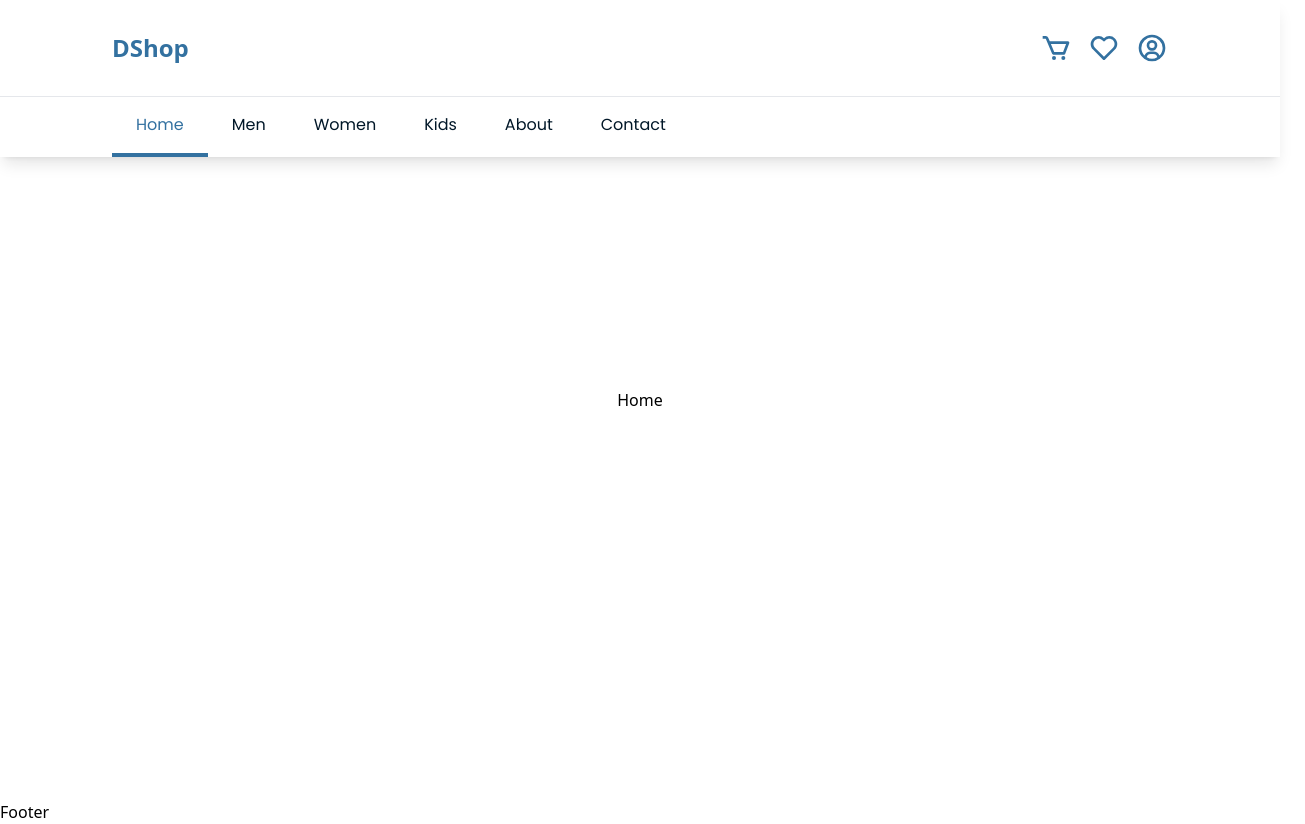
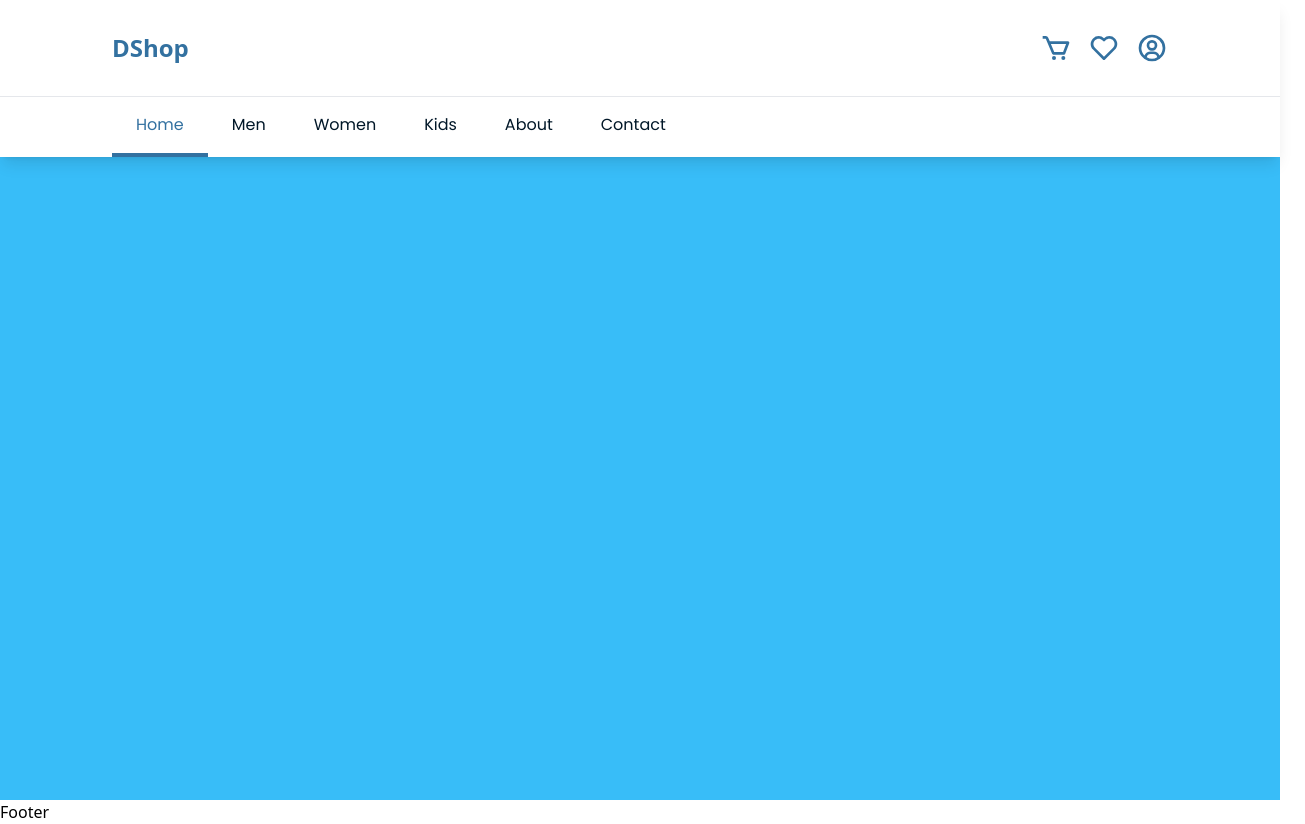
Before and after one commit to Khantminaung313/dshop-frontend, a React (Vite) app: page / in a window 1280 px wide. Shown: the whole page, 1305 px wide, since content can reach past the window. Built offline with nearby package versions, Linux system fonts and the light colour scheme.

Commit message:
fixed incorrect filename

```diff
--- a/package.json
+++ b/package.json
@@ -15,7 +15,8 @@
     "react-dom": "^18.3.1",
     "react-icons": "^5.3.0",
     "react-router-dom": "^6.28.0",
-    "react-slick": "^0.30.2"
+    "react-slick": "^0.30.2",
+    "slick-carousel": "^1.8.1"
   },
   "devDependencies": {
     "@eslint/js": "^9.13.0",
--- a/src/Pages/users/Home.jsx
+++ b/src/Pages/users/Home.jsx
@@ -1,8 +1,32 @@
+import Slider from "react-slick";
+import "slick-carousel/slick/slick-theme.css";
+import "slick-carousel/slick/slick.css";
 
 const Home = () => {
-  return (
-    <div className="content-center text-center h-screen">Home</div>
-  )
-}
+	var settings = {
+		dots: false,
+		infinite: true,
+		speed: 500,
+		slidesToShow: 1,
+		slidesToScroll: 1,
+    autoplay: true
+	};
 
-export default Home
+	return (
+		<div className="content-center text-center w-full h-screen bg-slate-400">
+			<Slider {...settings}>
+				<div className="w-full h-screen bg-red-300">
+					<h3>1</h3>
+				</div>
+				<div className="w-full h-screen  bg-sky-400">
+					<h3>2</h3>
+				</div>
+				<div className="w-full h-screen bg-cyan-300">
+					<h3>3</h3>
+				</div>
+			</Slider>
+		</div>
+	);
+};
+
+export default Home;
```
Also changed, not shown: src/main.jsx (+22 -13 lines), src/Components/MobileSubCategories.jsx (line endings or trailing spaces), 1 other file (tests, documents, lock files or other folders).
